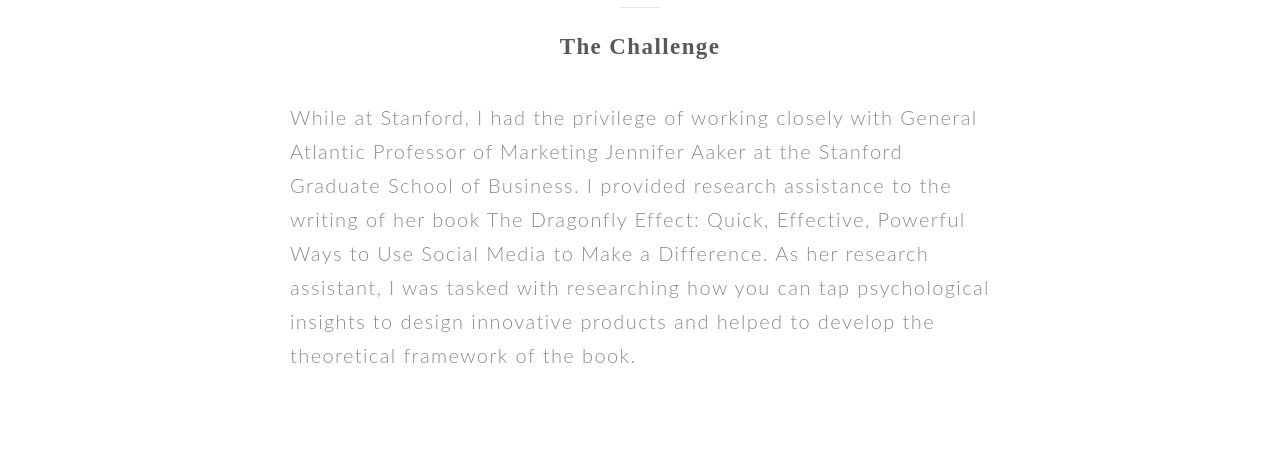
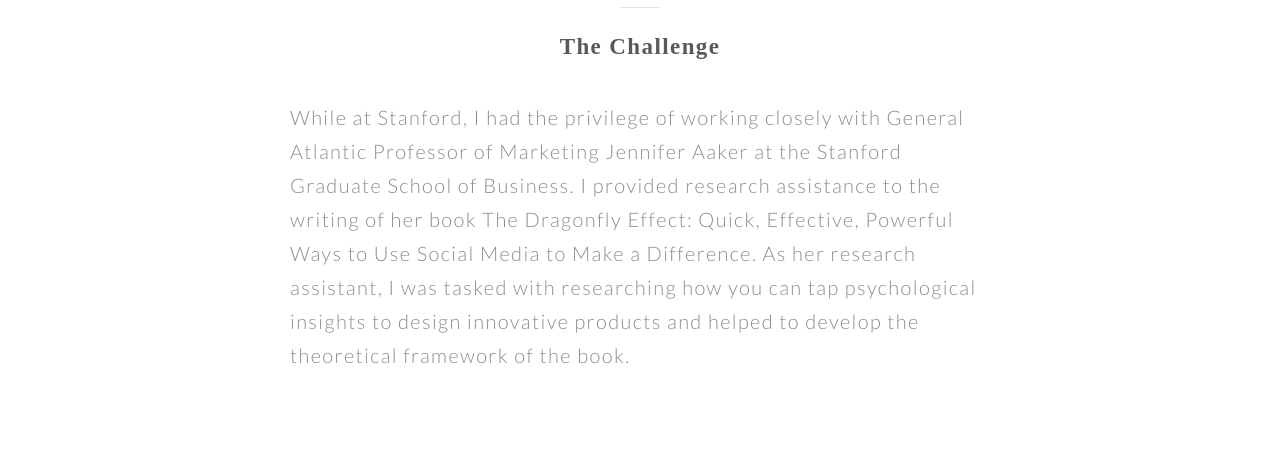
Before and after one commit to bkwon0402/bkwon0402.github.io, a Jekyll site: the page built from ytf.md, in a window 1280 px wide. Shown: the part 251-704 px from the top of the page. Built offline with Jekyll 4.4.1, drawn with Linux system fonts in a browser that asks for light colours; some web fonts are replaced.

Commit message:
Update default.html

```diff
--- a/_layouts/default.html
+++ b/_layouts/default.html
@@ -2,6 +2,8 @@
 "http://www.w3.org/TR/xhtml1/DTD/xhtml1-strict.dtd">
 
 <html xmlns="http://www.w3.org/1999/xhtml" xml:lang="en" lang="en-us">
+	<link href="https://fonts.googleapis.com/css?family=Lato:100,300,400,700,900" rel="stylesheet">
+
 	{{ content }}
 <div class="footer">
 	<div class="footer-message">
```
